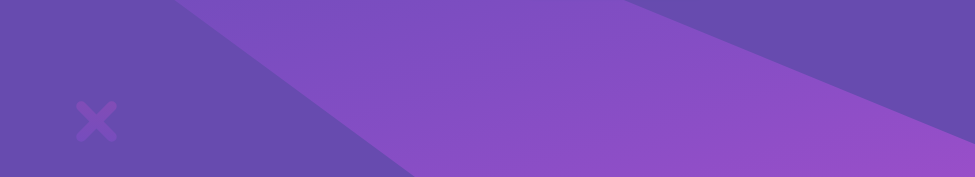
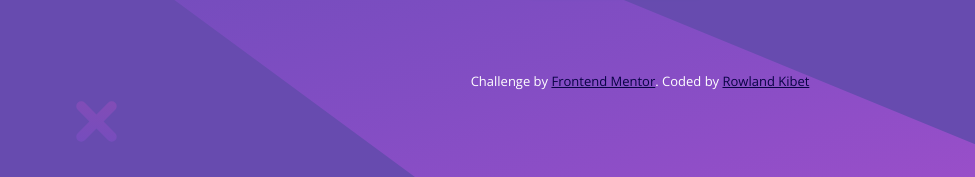
Before and after one commit to Rowkibet/Huddle-Landing-Page, a plain HTML site: page index.html in a window 1280 px wide. Shown: the part 623-800 px from the top of the page, 0-975 px from the left. Drawn offline with nearby package versions, Linux system fonts and the light colour scheme.

Commit message:
Added attribution

```diff
--- a/css/style.css
+++ b/css/style.css
@@ -29,6 +29,7 @@ body {
 .wrapper {
     max-width: 1440px;
     padding: 55px 80px 40px 80px;
+    position: relative;
 }
 
 .header {
@@ -130,8 +131,22 @@ body {
 }
 
 .icons > a:hover {
-    transform: translateY(-5px);
+    transform: translateY(-5px)
+}
 
+footer {
+    width: 100%;
+    position: absolute;
+    bottom: 0;
+}
+
+footer .attribution {
+    font-size: 16px;
+    text-align: center;
+}
+
+footer .attribution a {
+    color: hsl(245.4, 91.8%, 14.3%);
 }
 
 /* MEDIA QUERIES */
@@ -172,6 +187,10 @@ body {
         min-width: 166px;
         padding: 14px;
         font-size: 16px;
+    }
+
+    footer .attribution {
+        font-size: 13px;
     }
 }
 
@@ -219,6 +238,10 @@ body {
         width: 35px;
         height: 35px;
         font-size: 17px;
+    }
+
+    footer .attribution {
+        font-size: 12px;
     }
 }
 
@@ -294,6 +317,10 @@ body {
         height: 58px;
         font-size: 27px;
     }
+
+    footer .attribution {
+        font-size: 16px;
+    }
 }
 
 @media only screen and (max-width: 750px) {
@@ -350,4 +377,8 @@ body {
         height: 35px;
         font-size: 15px;
     }
+
+    footer .attribution {
+        font-size: 12px;
+    }
 }
--- a/index.html
+++ b/index.html
@@ -35,7 +35,13 @@
             <a href=""><i class="fab fa-twitter"></i></a>
             <a href=""><i class="fab fa-instagram"></i></a>
         </div>
+
+        <footer>
+            <p class="attribution">
+                Challenge by <a href="https://www.frontendmentor.io?ref=challenge" target="_blank">Frontend Mentor</a>.
+                Coded by <a href="https://github.com/Rowkibet" target="_blank">Rowland Kibet</a>
+            </p>
+        </footer>
     </div>
-
 </body>
 </html>
```
